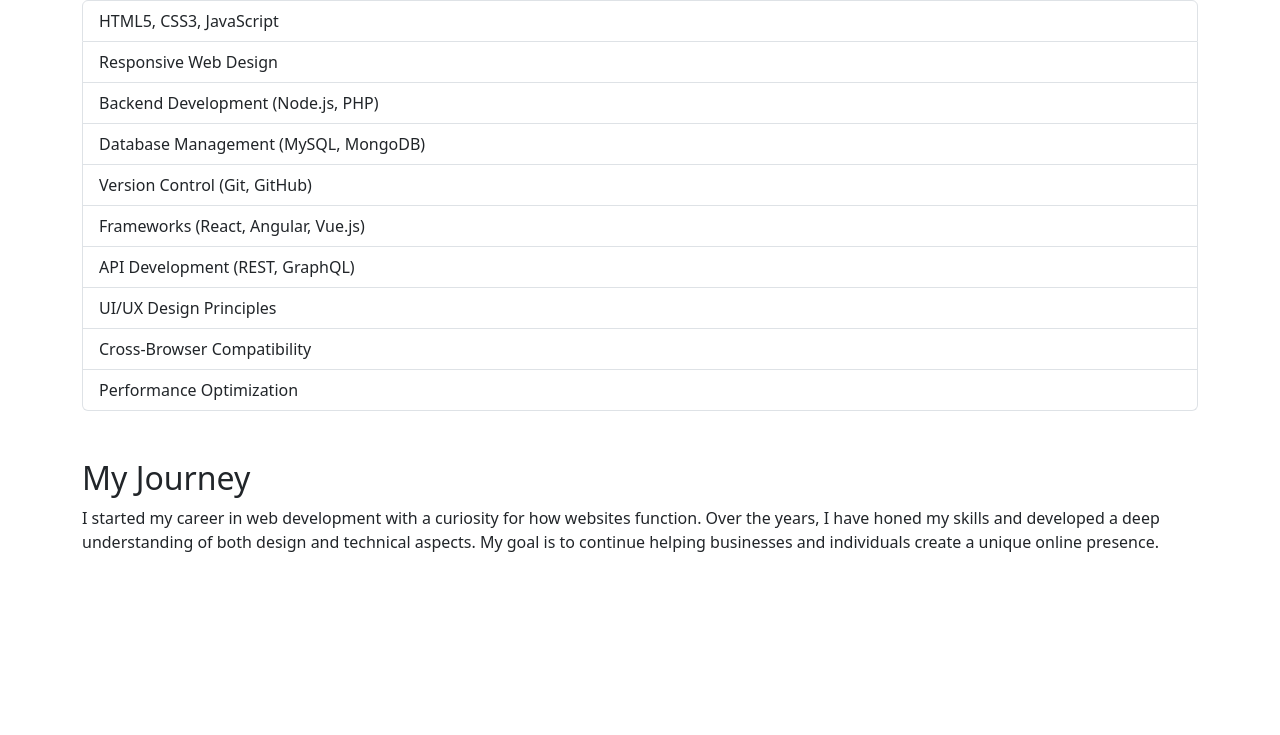
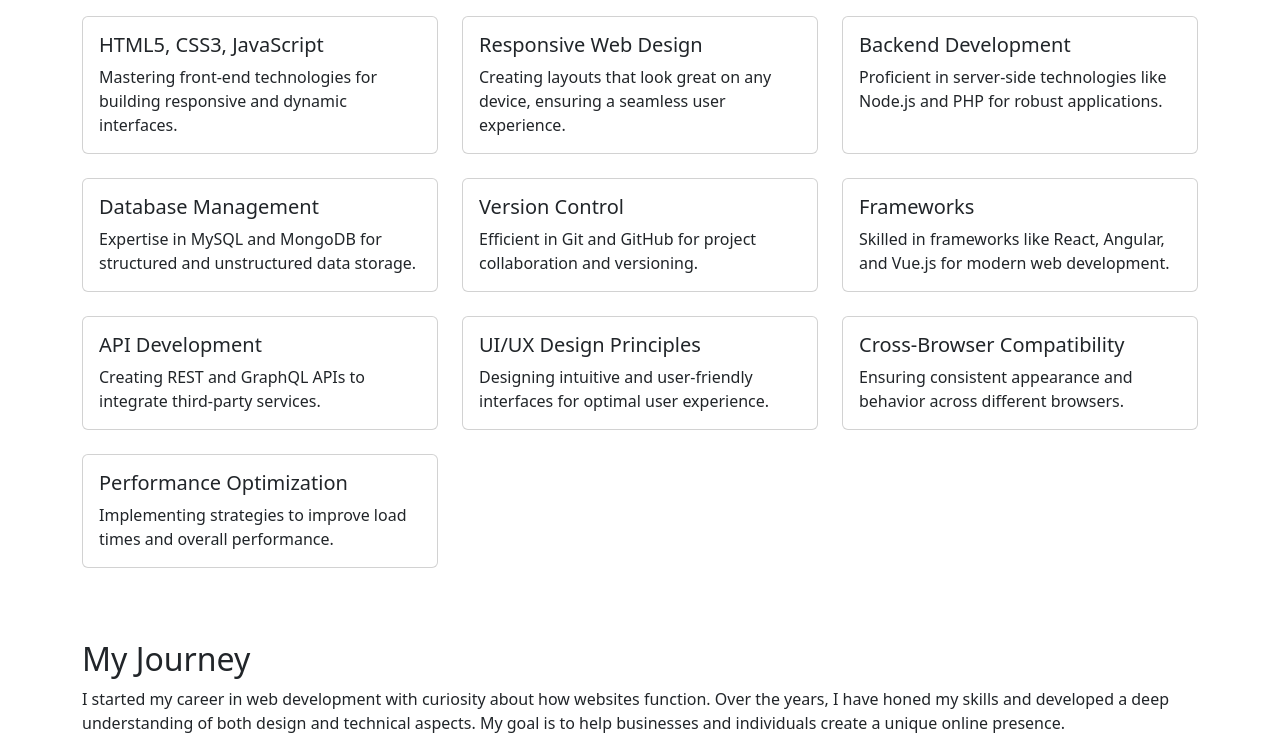
Before and after one commit to Big-pappi/greatpappisite, a plain HTML site: page about.html in a window 1280 px wide. Shown: the part 350-1085 px from the top of the page. Before the commit the page ends 904 px from the top, so only its background shows below. Drawn offline with nearby package versions, Linux system fonts and the light colour scheme.

Commit message:
Update about.html

```diff
--- a/about.html
+++ b/about.html
@@ -14,14 +14,13 @@
     <div class="hero">
         <nav class="navbar navbar-expand-lg navbar-light bg-light">
             <div class="container">
-                <a class="navbar-brand" href="index.html"><img src="./img/pop.jpg" alt="Chedy Breezy Logo" width="50"></a>
+                <a class="logo" href="index.html"><img src="./img/pop.jpg" alt="Chedy Breezy Logo" width="50"></a>
                 <button class="navbar-toggler" type="button" data-bs-toggle="collapse" data-bs-target="#navbarNav" aria-controls="navbarNav" aria-expanded="false" aria-label="Toggle navigation">
                     <span class="navbar-toggler-icon"></span>
                 </button>
                 <div class="collapse navbar-collapse" id="navbarNav">
                     <ul class="navbar-nav ms-auto">
                         <li class="nav-item"><a class="nav-link" href="index.html">Home</a></li>
-                        <li class="nav-item"><a class="nav-link" href="about.html">About</a></li>
                         <li class="nav-item"><a class="nav-link" href="services.html">Services</a></li>
                         <li class="nav-item"><a class="nav-link" href="contact.html">Contact</a></li>
                     </ul>
@@ -31,24 +30,94 @@
 
         <div class="container my-5">
             <h1 class="text-center mb-4">About Me</h1>
-            <p class="text-center lead">Hi, I'm <span><strong>CHEDY-DEV</strong></span>, a professional web developer with a passion for building modern, responsive, and user-friendly websites. I specialize in front-end and back-end development, creating customized solutions for clients worldwide.</p>
+            <p class="text-center lead">Hi, I'm a professional web developer with a passion for building modern, responsive, and user-friendly websites. I specialize in front-end and back-end development, creating customized solutions for clients worldwide.</p>
 
             <h2 class="mt-5">Skills & Expertise</h2>
-            <ul class="list-group mb-4">
-                <li class="list-group-item">HTML5, CSS3, JavaScript</li>
-                <li class="list-group-item">Responsive Web Design</li>
-                <li class="list-group-item">Backend Development (Node.js, PHP)</li>
-                <li class="list-group-item">Database Management (MySQL, MongoDB)</li>
-                <li class="list-group-item">Version Control (Git, GitHub)</li>
-                <li class="list-group-item">Frameworks (React, Angular, Vue.js)</li>
-                <li class="list-group-item">API Development (REST, GraphQL)</li>
-                <li class="list-group-item">UI/UX Design Principles</li>
-                <li class="list-group-item">Cross-Browser Compatibility</li>
-                <li class="list-group-item">Performance Optimization</li>
-            </ul>
+            <div class="row mt-4">
+                <div class="col-md-4 mb-4">
+                    <div class="card h-100">
+                        <div class="card-body">
+                            <h5 class="card-title">HTML5, CSS3, JavaScript</h5>
+                            <p class="card-text">Mastering front-end technologies for building responsive and dynamic interfaces.</p>
+                        </div>
+                    </div>
+                </div>
+                <div class="col-md-4 mb-4">
+                    <div class="card h-100">
+                        <div class="card-body">
+                            <h5 class="card-title">Responsive Web Design</h5>
+                            <p class="card-text">Creating layouts that look great on any device, ensuring a seamless user experience.</p>
+                        </div>
+                    </div>
+                </div>
+                <div class="col-md-4 mb-4">
+                    <div class="card h-100">
+                        <div class="card-body">
+                            <h5 class="card-title">Backend Development</h5>
+                            <p class="card-text">Proficient in server-side technologies like Node.js and PHP for robust applications.</p>
+                        </div>
+                    </div>
+                </div>
+                <div class="col-md-4 mb-4">
+                    <div class="card h-100">
+                        <div class="card-body">
+                            <h5 class="card-title">Database Management</h5>
+                            <p class="card-text">Expertise in MySQL and MongoDB for structured and unstructured data storage.</p>
+                        </div>
+                    </div>
+                </div>
+                <div class="col-md-4 mb-4">
+                    <div class="card h-100">
+                        <div class="card-body">
+                            <h5 class="card-title">Version Control</h5>
+                            <p class="card-text">Efficient in Git and GitHub for project collaboration and versioning.</p>
+                        </div>
+                    </div>
+                </div>
+                <div class="col-md-4 mb-4">
+                    <div class="card h-100">
+                        <div class="card-body">
+                            <h5 class="card-title">Frameworks</h5>
+                            <p class="card-text">Skilled in frameworks like React, Angular, and Vue.js for modern web development.</p>
+                        </div>
+                    </div>
+                </div>
+                <div class="col-md-4 mb-4">
+                    <div class="card h-100">
+                        <div class="card-body">
+                            <h5 class="card-title">API Development</h5>
+                            <p class="card-text">Creating REST and GraphQL APIs to integrate third-party services.</p>
+                        </div>
+                    </div>
+                </div>
+                <div class="col-md-4 mb-4">
+                    <div class="card h-100">
+                        <div class="card-body">
+                            <h5 class="card-title">UI/UX Design Principles</h5>
+                            <p class="card-text">Designing intuitive and user-friendly interfaces for optimal user experience.</p>
+                        </div>
+                    </div>
+                </div>
+                <div class="col-md-4 mb-4">
+                    <div class="card h-100">
+                        <div class="card-body">
+                            <h5 class="card-title">Cross-Browser Compatibility</h5>
+                            <p class="card-text">Ensuring consistent appearance and behavior across different browsers.</p>
+                        </div>
+                    </div>
+                </div>
+                <div class="col-md-4 mb-4">
+                    <div class="card h-100">
+                        <div class="card-body">
+                            <h5 class="card-title">Performance Optimization</h5>
+                            <p class="card-text">Implementing strategies to improve load times and overall performance.</p>
+                        </div>
+                    </div>
+                </div>
+            </div>
 
             <h2 class="mt-5">My Journey</h2>
-            <p>I started my career in web development with a curiosity for how websites function. Over the years, I have honed my skills and developed a deep understanding of both design and technical aspects. My goal is to continue helping businesses and individuals create a unique online presence.</p>
+            <p>I started my career in web development with curiosity about how websites function. Over the years, I have honed my skills and developed a deep understanding of both design and technical aspects. My goal is to help businesses and individuals create a unique online presence.</p>
         </div>
     </div>
 
```
